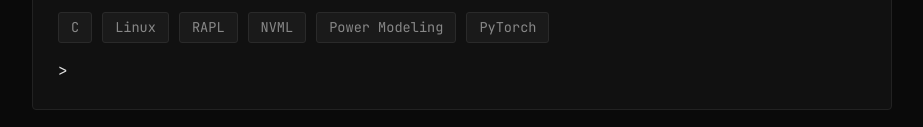
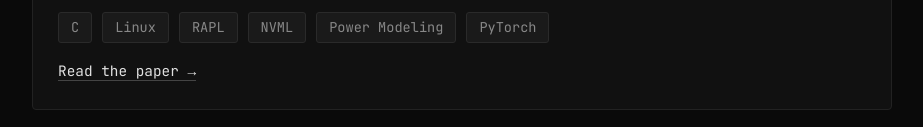
Before and after one commit to nunnymolers2/nunnymolers2.github.io, a plain HTML site: page index.html in a window 1280 px wide. Shown: the part 825-952 px from the top of the page, without its empty margins (178-1101 px from the left). Drawn offline with Linux system fonts and the light colour scheme.

Commit message:
paper added

```diff
--- a/index.html
+++ b/index.html
@@ -284,8 +284,11 @@
             <span class="tech">Power Modeling</span>
             <span class="tech">PyTorch</span>
           </div>
-          <!-- <a href="YOUR_PAPER_PDF_LINK" class="project-link" target="_blank"
-            >Read the paper →</a -->
+          <a
+            href="https://ieeexplore.ieee.org/abstract/document/11728255"
+            class="project-link"
+            target="_blank"
+            >Read the paper →</a
           >
         </div>
 
```
